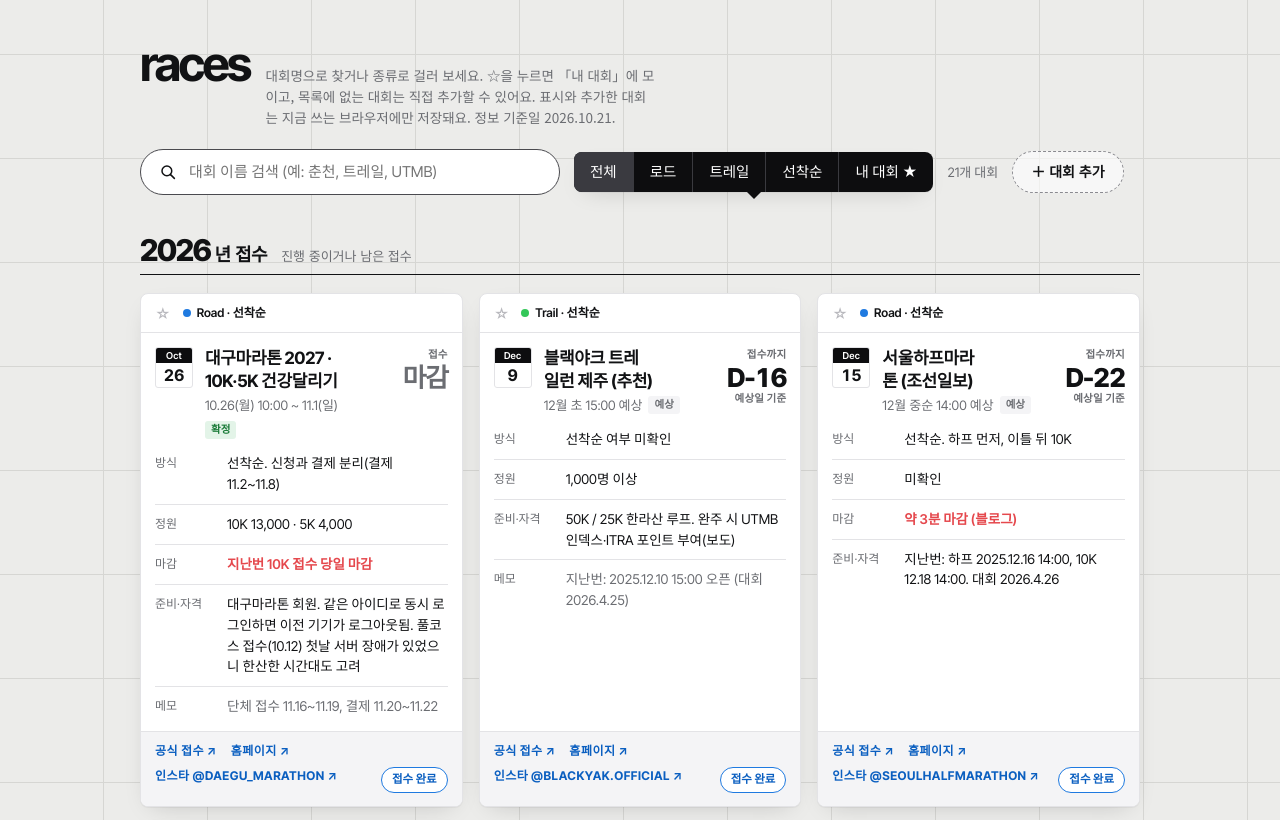
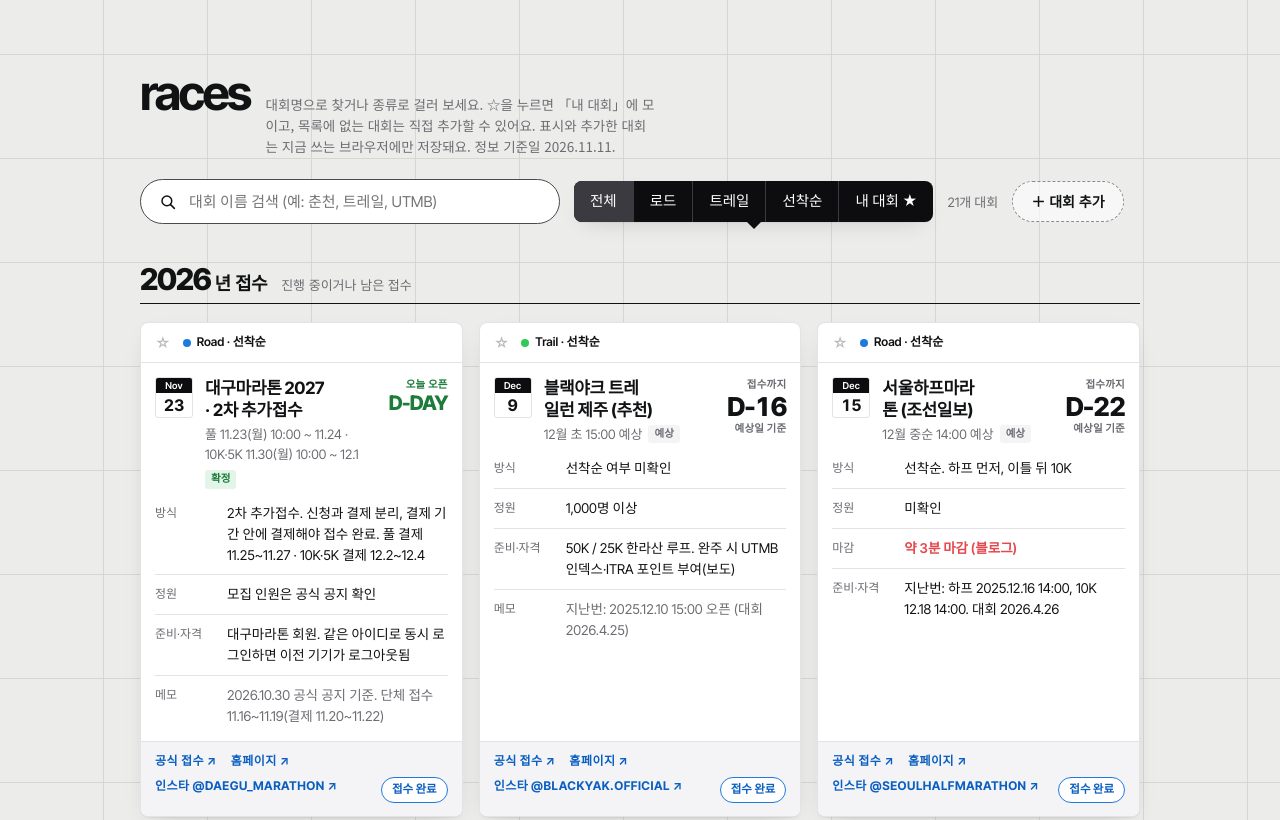
Before and after one commit to sia986/race-entry-board, a plain HTML site: page index.html in a window 1280 px wide. Shown: the part 985-1805 px from the top of the page. Drawn offline with Linux system fonts and the light colour scheme.

Commit message:
Add files via upload

```diff
--- a/index.html
+++ b/index.html
@@ -302,7 +302,7 @@ button{font:inherit;color:inherit}
 
 <!-- RACES -->
 <section class="sec" id="races" aria-labelledby="h-races">
-  <div class="sec-h"><h2 id="h-races">races</h2><p class="kr">대회명으로 찾거나 종류로 걸러 보세요. ☆을 누르면 「내 대회」에 모이고, 목록에 없는 대회는 직접 추가할 수 있어요. 표시와 추가한 대회는 지금 쓰는 브라우저에만 저장돼요. 정보 기준일 2026.10.21.</p></div>
+  <div class="sec-h"><h2 id="h-races">races</h2><p class="kr">대회명으로 찾거나 종류로 걸러 보세요. ☆을 누르면 「내 대회」에 모이고, 목록에 없는 대회는 직접 추가할 수 있어요. 표시와 추가한 대회는 지금 쓰는 브라우저에만 저장돼요. 정보 기준일 2026.11.11.</p></div>
   <div class="tools">
     <label class="search" for="q">
       <svg width="18" height="18" viewBox="0 0 24 24" fill="none" stroke="currentColor" stroke-width="2" aria-hidden="true"><circle cx="10.5" cy="10.5" r="6.5"/><path d="m15.5 15.5 5 5" stroke-linecap="round"/></svg>
@@ -408,11 +408,11 @@ button{font:inherit;color:inherit}
 <script>
 const TODAY=(()=>{const d=new Date();return new Date(d.getFullYear(),d.getMonth(),d.getDate())})();
 const RACES = [
- {id:"daegu-10k", until:"2026-11-01", type:"road", fcfs:true, name:"대구마라톤 2027 · 10K·5K 건강달리기", date:"2026-10-26", state:"fixed", whenText:"10.26(월) 10:00 ~ 11.1(일)",
-  method:"선착순. 신청과 결제 분리(결제 11.2~11.8)", cap:"10K 13,000 · 5K 4,000", speed:"지난번 10K 접수 당일 마감",
-  need:"대구마라톤 회원. 같은 아이디로 동시 로그인하면 이전 기기가 로그아웃됨. 풀코스 접수(10.12) 첫날 서버 장애가 있었으니 한산한 시간대도 고려",
+ {id:"daegu-extra", until:"2026-12-01", type:"road", fcfs:true, name:"대구마라톤 2027 · 2차 추가접수", date:"2026-11-23", state:"fixed", whenText:"풀 11.23(월) 10:00 ~ 11.24 · 10K·5K 11.30(월) 10:00 ~ 12.1",
+  method:"2차 추가접수. 신청과 결제 분리, 결제 기간 안에 결제해야 접수 완료. 풀 결제 11.25~11.27 · 10K·5K 결제 12.2~12.4", cap:"모집 인원은 공식 공지 확인", speed:null,
+  need:"대구마라톤 회원. 같은 아이디로 동시 로그인하면 이전 기기가 로그아웃됨",
   links:[["공식 접수", "https://daegumarathon.daegu.go.kr/korAply/index.do"], ["홈페이지", "https://daegumarathon.daegu.go.kr/"], ["인스타 @daegu_marathon", "https://www.instagram.com/daegu_marathon/"]],
-  note:"단체 접수 11.16~11.19, 결제 11.20~11.22"},
+  note:"2026.10.30 공식 공지 기준. 단체 접수 11.16~11.19(결제 11.20~11.22)"},
  {id:"seoul-half", type:"road", fcfs:true, name:"서울하프마라톤 (조선일보)", date:"2026-12-15", state:"est", whenText:"12월 중순 14:00 예상",
   method:"선착순. 하프 먼저, 이틀 뒤 10K", cap:"미확인", speed:"약 3분 마감 (블로그)",
   need:"지난번: 하프 2025.12.16 14:00, 10K 12.18 14:00. 대회 2026.4.26",
@@ -531,6 +531,7 @@ const SOURCES = [
  ["러닝위키 · 손기정평화마라톤 접수","https://runningwikii.com/entry/sonkeechung-peace-marathon-registration-schedule-guide/"]
 ];
 const CLOSED = [
+ ["대구마라톤 2027 · 10K·5K 건강달리기","2026.10.26 10:00 ~ 11.01","선착순","결제 11.2~11.8 · 2차 추가접수 11.30","https://daegumarathon.daegu.go.kr/korAply/index.do"],
  ["대구마라톤 2027 · 풀코스","2026.10.12 10:00 ~ 10.18","선착순","첫날 서버 장애·대기열 수천 명","https://daegumarathon.daegu.go.kr/korAply/index.do"],
  ["손기정평화마라톤 2026","2026.08.09 ~ 09.14","선착순","약 2만 명 빠르게 마감","https://sonkeechungrun.com/entryperson"],
  ["춘천마라톤 2026 · 풀","2026.07.14 14:00","선착순","약 4분 마감 (10K 약 10분)","https://www.chuncheonmarathon.com/apply/part-application.html"],
```
